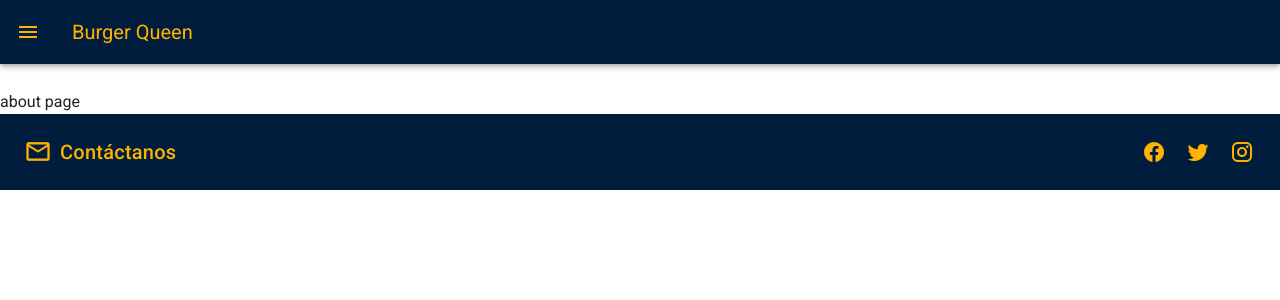
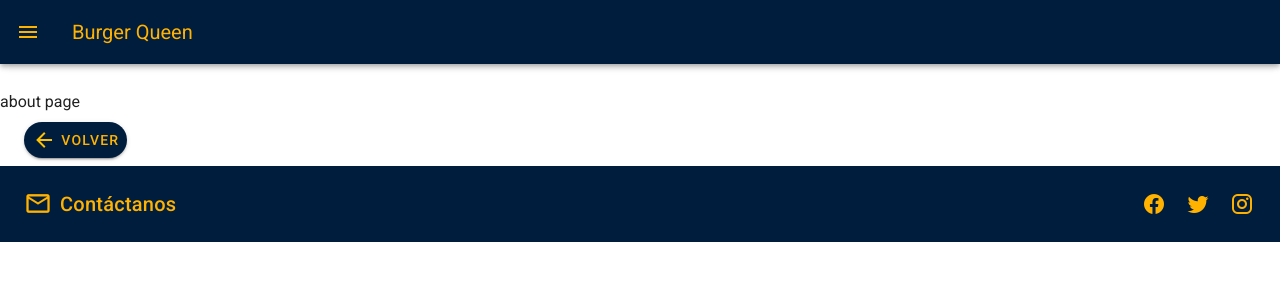
Before and after one commit to Emilio2112/BurgerQueenFront, a Vue app in the folder frontend/: page /about in a window 1280 px wide. Shown: the top 300 px of the page. Built offline with nearby package versions, Linux system fonts and the light colour scheme.

Commit message:
back buttons

```diff
--- a/frontend/src/views/AboutView.vue
+++ b/frontend/src/views/AboutView.vue
@@ -1,9 +1,30 @@
 <template>
-  <div style="margin-top: 50px;">about page</div>
+  <div style="margin-top: 50px">
+    about page
+    <v-card-actions>
+      <v-btn
+        elevation="2"
+        color="#001D3D"
+        class="amber--text text--darken-1 ml-4"
+        rounded
+        dark
+        @click="retroceder()"
+      >
+        <v-icon color="#FFC300" class="mr-1"> mdi-arrow-left</v-icon>
+        Volver
+      </v-btn>
+    </v-card-actions>
+  </div>
 </template>
 
 <script>
-export default {};
+export default {
+  methods: {
+    retroceder() {
+      window.history.back();
+    },
+  },
+};
 </script>
 
 <style scoped></style>
--- a/frontend/src/views/BurgerView.vue
+++ b/frontend/src/views/BurgerView.vue
@@ -98,6 +98,11 @@ export default {
     );
     this.restaurants = result;
   },
+  methods: {
+   retroceder(){
+     window.history.back();
+   }
+  },
   computed: {
     getRestName() {
       const restName = {};
--- a/frontend/src/views/BurgersView.vue
+++ b/frontend/src/views/BurgersView.vue
@@ -3,7 +3,19 @@
       <div v-for="(burger, idx) in burgers" :key="idx">
         <BurgerCard :burger="burger"></BurgerCard>
       </div>
-
+      <v-card-actions>
+      <v-btn
+        elevation="2"
+        color="#001D3D"
+        class="amber--text text--darken-1 ml-4"
+        rounded
+        dark
+        @click="retroceder()"
+      >
+        <v-icon color="#FFC300" class="mr-1"> mdi-arrow-left</v-icon>
+        Volver
+      </v-btn>
+      </v-card-actions>
     </v-card>
 </template>
 
@@ -23,6 +35,11 @@
   components: {
     BurgerCard,
   },
+  methods: {
+    retroceder() {
+      window.history.back();
+    },
+  },
 };
 </script>
 
--- a/frontend/src/views/RestBurgerView.vue
+++ b/frontend/src/views/RestBurgerView.vue
@@ -3,6 +3,19 @@
     <div v-for="(burger, idx) in burgers" :key="idx">
       <BurgerCard :burger="burger" />
     </div>
+    <v-card-actions>
+      <v-btn
+        elevation="2"
+        color="#001D3D"
+        class="amber--text text--darken-1 ml-4"
+        rounded
+        dark
+        @click="retroceder()"
+      >
+        <v-icon color="#FFC300" class="mr-1"> mdi-arrow-left</v-icon>
+        Volver
+      </v-btn>
+      </v-card-actions>
   </div>
 </template>
 
@@ -22,6 +35,11 @@ export default {
   props: {
     id: String,
   },
+  methods: {
+    retroceder() {
+      window.history.back();
+    },
+  },
   async created() {
     const result = await restaurant.getRestaurantBurger(this.id);
     console.log(result)
--- a/frontend/src/views/RestaurantsView.vue
+++ b/frontend/src/views/RestaurantsView.vue
@@ -3,6 +3,19 @@
     <div v-for="(restaurant, idx) in restaurants" :key="idx">
       <RestaurantCard :restaurant="restaurant"></RestaurantCard>
     </div>
+    <v-card-actions>
+      <v-btn
+        elevation="2"
+        color="#001D3D"
+        class="amber--text text--darken-1 ml-4"
+        rounded
+        dark
+        @click="retroceder()"
+      >
+        <v-icon color="#FFC300" class="mr-1"> mdi-arrow-left</v-icon>
+        Volver
+      </v-btn>
+    </v-card-actions>
   </div>
 </template>
 
@@ -22,6 +35,11 @@ export default {
   components: {
     RestaurantCard,
   },
+  methods: {
+    retroceder() {
+      window.history.back();
+    },
+  },
 };
 </script>
 
```
Lines whose indentation alone changed are shown as unchanged.
